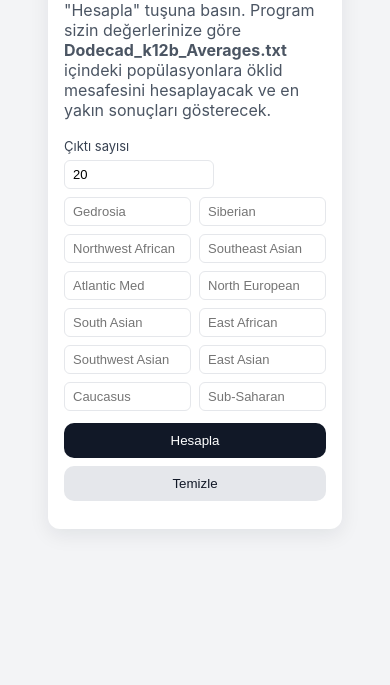
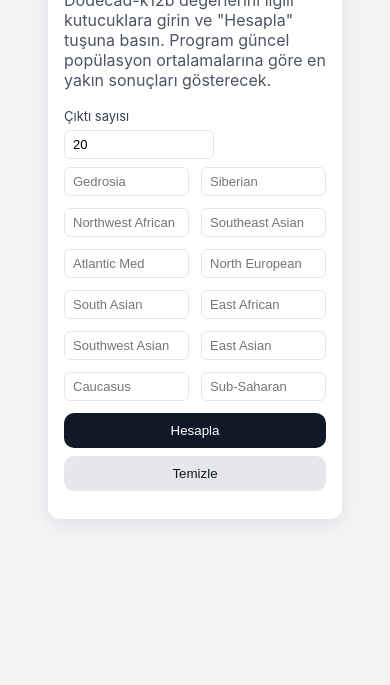
Before and after one commit to caglayancan/caglayancan.github.io, a plain HTML site: page index.html in a window 390 px wide. Shown: the part 223-908 px from the top of the page. Drawn offline with Linux system fonts and the light colour scheme.

Commit message:
Update index.html

```diff
--- a/index.html
+++ b/index.html
@@ -7,7 +7,7 @@
   <style>
     :root{font-family:Inter,ui-sans-serif,system-ui,Segoe UI,Roboto,"Helvetica Neue",Arial;margin:0}
     body{display:flex;min-height:100vh;align-items:center;justify-content:center;background:#f3f4f6;padding:24px}
-    .card{width:100%;max-width:1100px;background:white;border-radius:12px;box-shadow:0 6px 20px rgba(15,23,42,0.08);padding:24px}
+    .card{width:100%;max-width:900px;background:white;border-radius:12px;box-shadow:0 6px 20px rgba(15,23,42,0.08);padding:24px}
     h1{margin:0 0 6px;font-size:20px}
     p.lead{margin:0 0 18px;color:#4b5563}
     .field{display:flex;flex-direction:column;margin-bottom:8px}
@@ -23,28 +23,11 @@
     th,td{border:1px solid #e5e7eb;padding:6px 10px;text-align:left;font-size:14px}
     th{background:#f9fafb}
 
-    /* Kutucuk boyutları isim uzunluklarına göre */
-    .inputs-grid{display:grid;grid-template-columns:90px 80px 130px 130px 110px 120px 110px 110px 130px 100px 100px 110px;gap:8px}
+    /* 2 satır × 6 sütun grid */
+    .inputs-grid{display:grid;grid-template-columns:repeat(6, 1fr);grid-template-rows:repeat(2, auto);gap:12px}
     .inputs-grid .field{flex-direction:column;margin-bottom:0}
 
     /* Responsive tasarım */
-    @media (max-width: 1200px) {
-      .card {
-        max-width: 95%;
-      }
-      .inputs-grid {
-        grid-template-columns: repeat(6, 1fr);
-        grid-template-rows: repeat(2, auto);
-      }
-    }
-
-    @media (max-width: 900px) {
-      .inputs-grid {
-        grid-template-columns: repeat(4, 1fr);
-        grid-template-rows: repeat(3, auto);
-      }
-    }
-
     @media (max-width: 768px) {
       .card {
         padding: 16px;
@@ -84,7 +67,7 @@
 <body>
   <main class="card">
     <h1>En Yakın Popülasyonlar</h1>
-    <p class="lead">12 kutucuğa değer girin ve "Hesapla" tuşuna basın. Program sizin değerlerinize göre <strong>Dodecad_k12b_Averages.txt</strong> içindeki popülasyonlara öklid mesafesini hesaplayacak ve en yakın sonuçları gösterecek.</p>
+    <p class="lead">Dodecad-k12b değerlerini ilgili kutucuklara girin ve "Hesapla" tuşuna basın. Program güncel popülasyon ortalamalarına göre en yakın sonuçları gösterecek.</p>
 
     <form id="numbersForm" onsubmit="return false;">
       <div class="field" style="max-width: 150px;">
```
